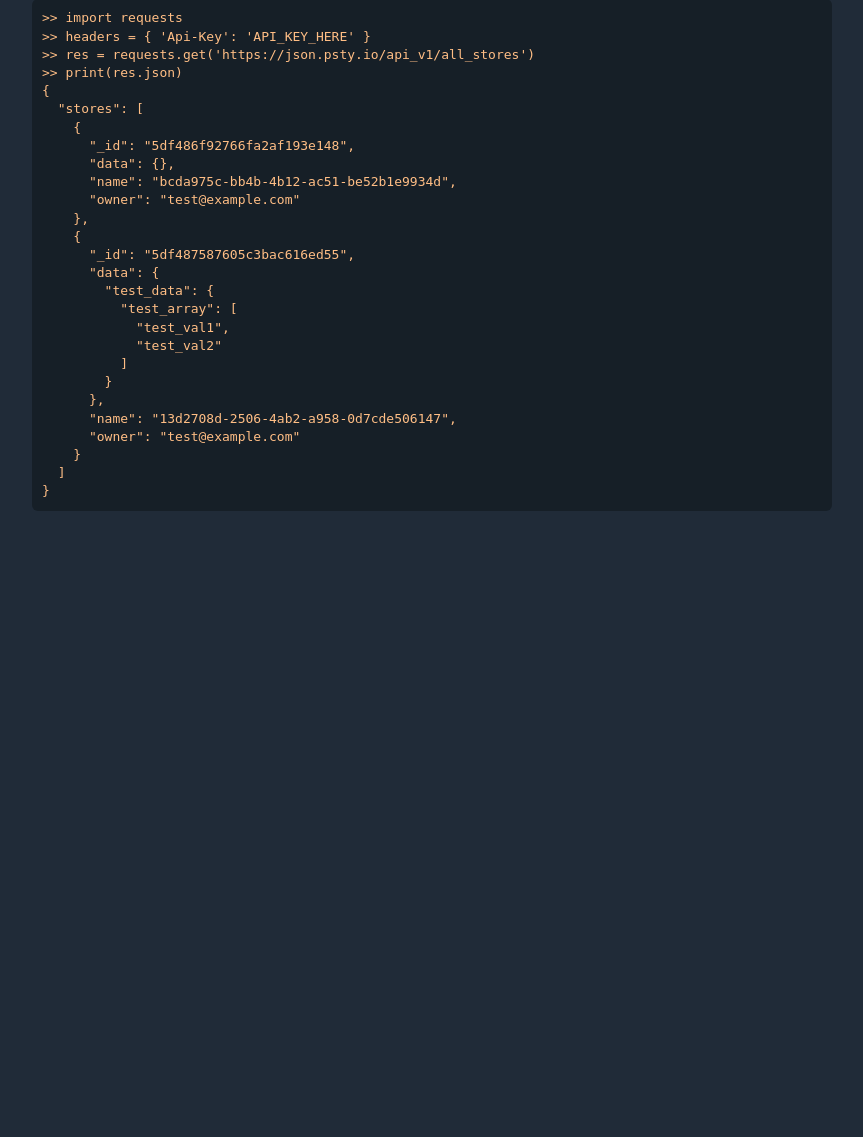
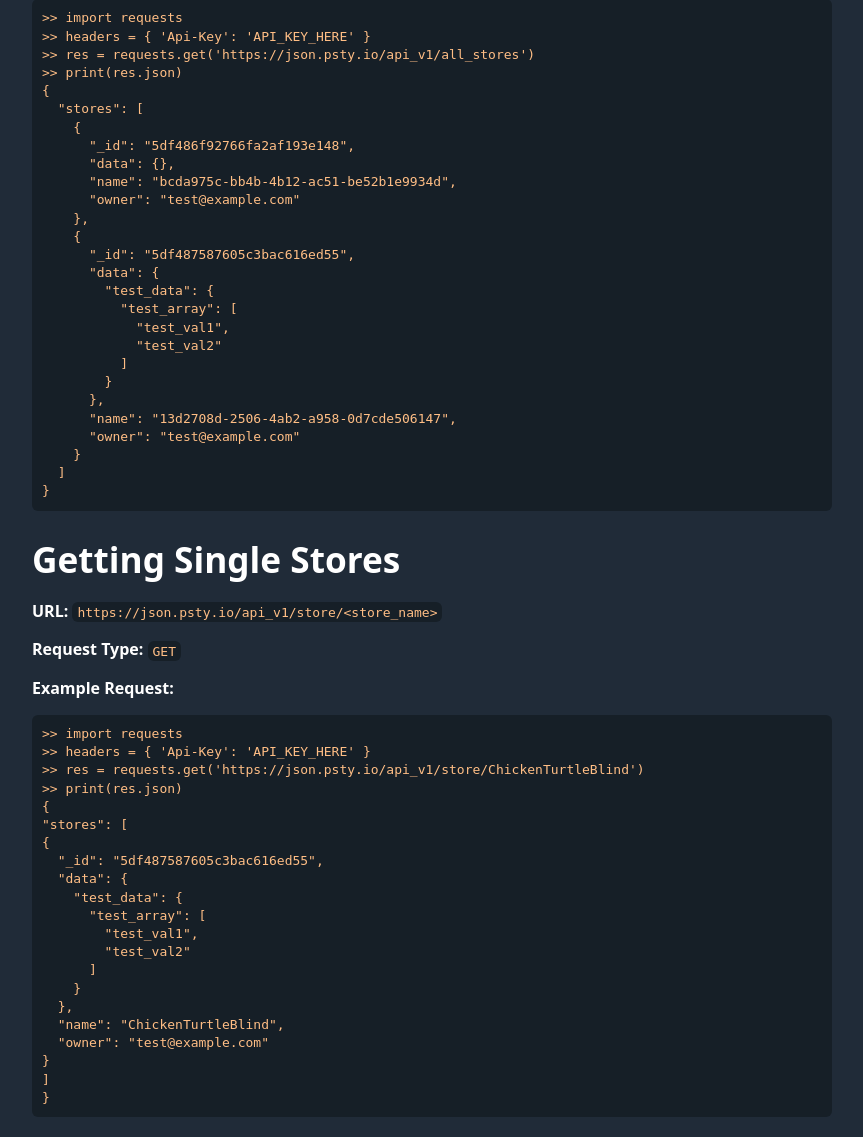
Before and after one commit to M4cs/jsonsty, a Flask app: page /api_documentation in a window 1280 px wide. Shown: the part 2144-3281 px from the top of the page, without its empty margins (208-1071 px from the left). Before the commit the page ends 2655 px from the top, so only its background shows below. Run offline with Flask 2, Linux system fonts and the light colour scheme; parts of the project's set-up code (start-up, migrations or seed data) failed here and were passed over; some libraries are stand-ins or nearby versions.

Commit message:
Update Docs

```diff
--- a/app/templates/docs.html
+++ b/app/templates/docs.html
@@ -153,7 +153,34 @@
   ]
 }
 </code></pre>
-
+<h1 class="code-line" data-line-start="89" data-line-end="90"><a id="Getting_All_Stores_89"></a>Getting Single Stores
+</h1>
+<p class="has-line-data" data-line-start="91" data-line-end="92"><strong>URL:</strong>
+    <code>https://json.psty.io/api_v1/store/&lt;store_name&gt;</code></p>
+<p class="has-line-data" data-line-start="93" data-line-end="94"><strong>Request Type:</strong> <code>GET</code></p>
+<p class="has-line-data" data-line-start="95" data-line-end="96"><strong>Example Request:</strong></p>
+<pre><code class="has-line-data" data-line-start="98" data-line-end="126">&gt;&gt; import requests
+&gt;&gt; headers = { 'Api-Key': 'API_KEY_HERE' }
+&gt;&gt; res = requests.get('https://json.psty.io/api_v1/store/ChickenTurtleBlind')
+&gt;&gt; print(res.json)
+{
+"stores": [
+{
+  "_id": "5df487587605c3bac616ed55",
+  "data": {
+    "test_data": {
+      "test_array": [
+        "test_val1",
+        "test_val2"
+      ]
+    }
+  },
+  "name": "ChickenTurtleBlind",
+  "owner": "test@example.com"
+}
+]
+}
+</code></pre>
 </body>
 
 </html>
```
